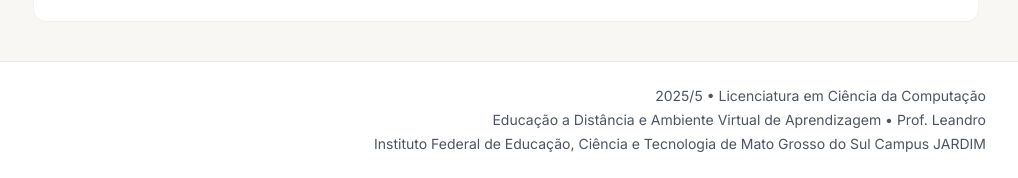
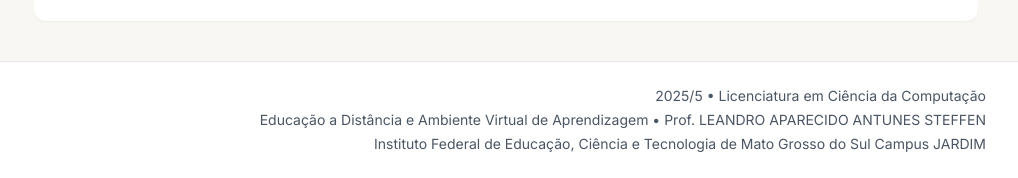
Before and after one commit to skyzinha-chan/seminario-etica-digital, a plain HTML site: page index.html in a window 1280 px wide. Shown: the part 771-949 px from the top of the page, 262-1280 px from the left. Drawn offline with nearby package versions, Linux system fonts and the light colour scheme.

Commit message:
Update index.html

```diff
--- a/index.html
+++ b/index.html
@@ -593,7 +593,7 @@
                     <div class="text-sm text-gray-600 text-left md:text-right">
                         <div class="space-y-1">
                             <div>2025/5 • Licenciatura em Ciência da Computação</div>
-                            <div>Educação a Distância e Ambiente Virtual de Aprendizagem • Prof. Leandro </div>
+                            <div>Educação a Distância e Ambiente Virtual de Aprendizagem • Prof. LEANDRO APARECIDO ANTUNES STEFFEN</div>
                             <div>Instituto Federal de Educação, Ciência e Tecnologia de Mato Grosso do Sul Campus JARDIM</div>
                         </div>
                     </div>
```
